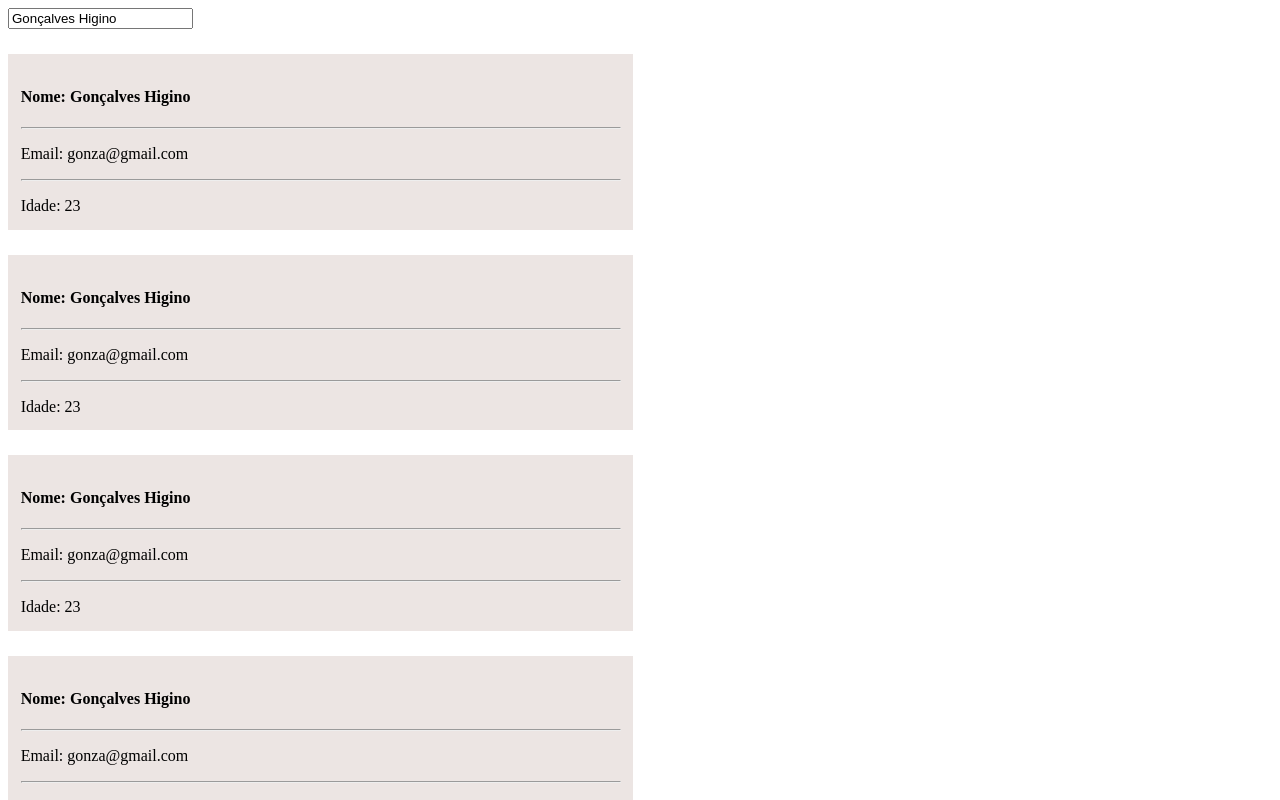
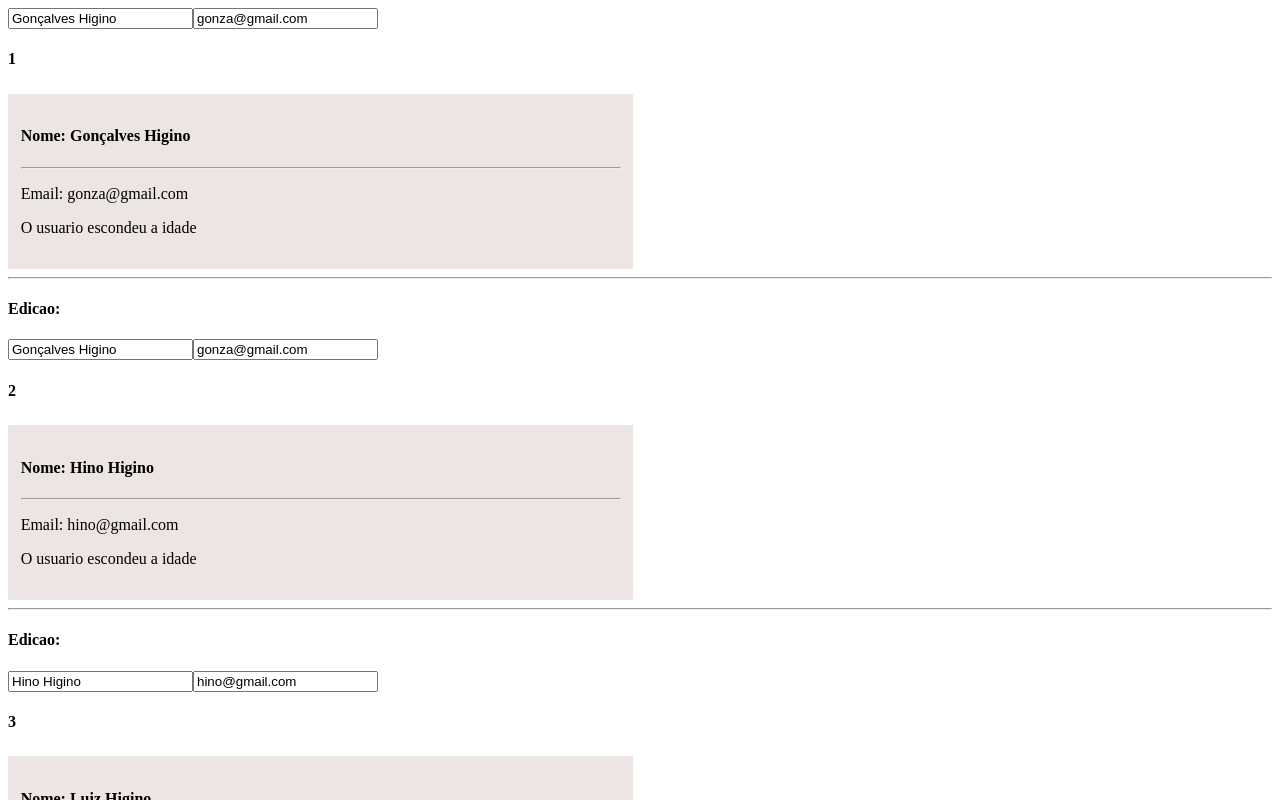
Before and after one commit to goncalveshigino/Primiero_Projeto_Vue, a Vue app: page / in a window 1280 px wide. Shown: the top 800 px of the page. Built offline with nearby package versions, Linux system fonts and the light colour scheme.

Commit message:
Utilizacao do v- for

```diff
--- a/src/App.vue
+++ b/src/App.vue
@@ -2,10 +2,20 @@
 
   <div id="app">
       <input type="text" v-model="clienteHigino.nome">
-      <Cliente :cliente="clienteHigino"/>
-      <Cliente :cliente="clienteHigino"/>
-      <Cliente :cliente="clienteHigino"/>
-      <Cliente :cliente="clienteHigino"/>
+      <input type="text" v-model="clienteHigino.email">
+
+
+
+      <div v-for="(cliente,index) in clientes" :key="cliente.id">
+        <h4>{{index + 1}}</h4>
+        <Cliente :cliente="cliente"/>
+        <hr>
+        <h4> Edicao: </h4>
+
+        <input type="text" v-model="cliente.nome">
+        <input type="text" v-model="cliente.email">
+      </div>
+
   </div>
 
 </template>
@@ -28,8 +38,47 @@ export default {
         email: "gonza@gmail.com",
 
         idade: 23
-      }
+      },
+      clientes: [
+        {
+          id:1,
+
+          nome: "Gonçalves Higino",
+
+          email: "gonza@gmail.com",
+
+          idade: 23
+        },
+        {
+          id:2,
+
+          nome: "Hino Higino",
+
+          email: "hino@gmail.com",
+
+          idade: 22
+        },
+        {
+          id:3,
+
+          nome: "Luiz Higino",
+
+          email: "luiz@gmail.com",
+
+          idade: 20
+        },
+         {
+          id:4,
+
+          nome: "Silvio Higino",
+
+          email: "silvio@gmail.com",
+
+          idade: 30
+        }
+      ]
    }
+
  },
  components: {
    Cliente,
--- a/src/components/Cliente.vue
+++ b/src/components/Cliente.vue
@@ -1,12 +1,13 @@
 <template>
-   <div id="cliente">
+   <div :class="{'cliente': !isPremium, 'cliente-premium': isPremium}">
        <!--input type="text" :value="nome"-->
        <!--input type="text" v-model="nome"-->
        <h4> Nome: {{cliente.nome}}</h4>
        <hr>
        <p>Email: {{cliente.email}}</p>
-         <hr>
-       <p> Idade: {{cliente.idade}}</p>
+
+       <p v-if="showAge === true"> Idade: {{cliente.idade}}</p>
+       <p v-else> O usuario escondeu a idade </p>
 
    </div>
 </template>
@@ -16,22 +17,20 @@
 export default {
    data(){
        return {
-
+          isPremium: false
        }
    },
 
    props: {
-      nome: String,
-      email: String,
-      idade: Number,
-      cliente: Object
+      cliente: Object,
+      showAge: Boolean
    }
 }
 </script>
 
 <style scoped>
 
-    #cliente {
+    .cliente {
         background-color: #ECE5E3;
         max-width: 600px;
         height: 150px;
@@ -39,5 +38,14 @@ export default {
         margin-top: 2%;
     }
 
+    .cliente-premium {
+        background-color: black;
+        color: yellow;
+        max-width: 600px;
+        height: 150;
+        padding: 1%;
+        margin-top:2%
+    }
+
 
 </style>
```
